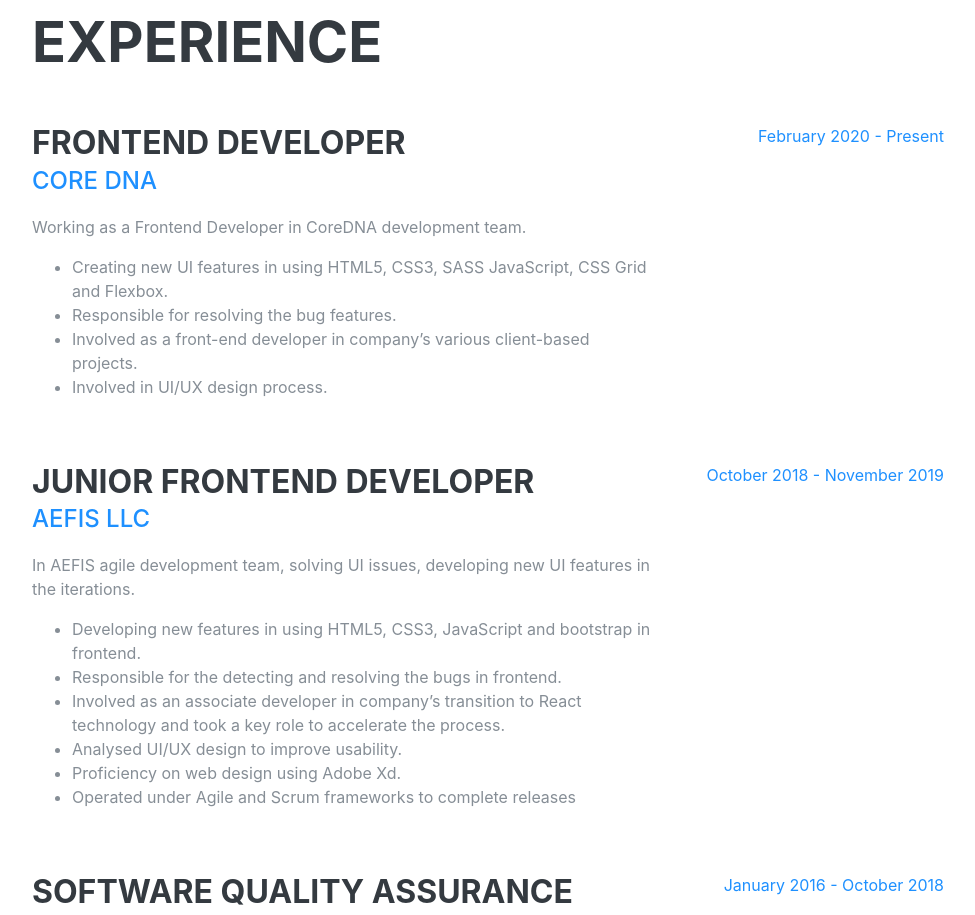
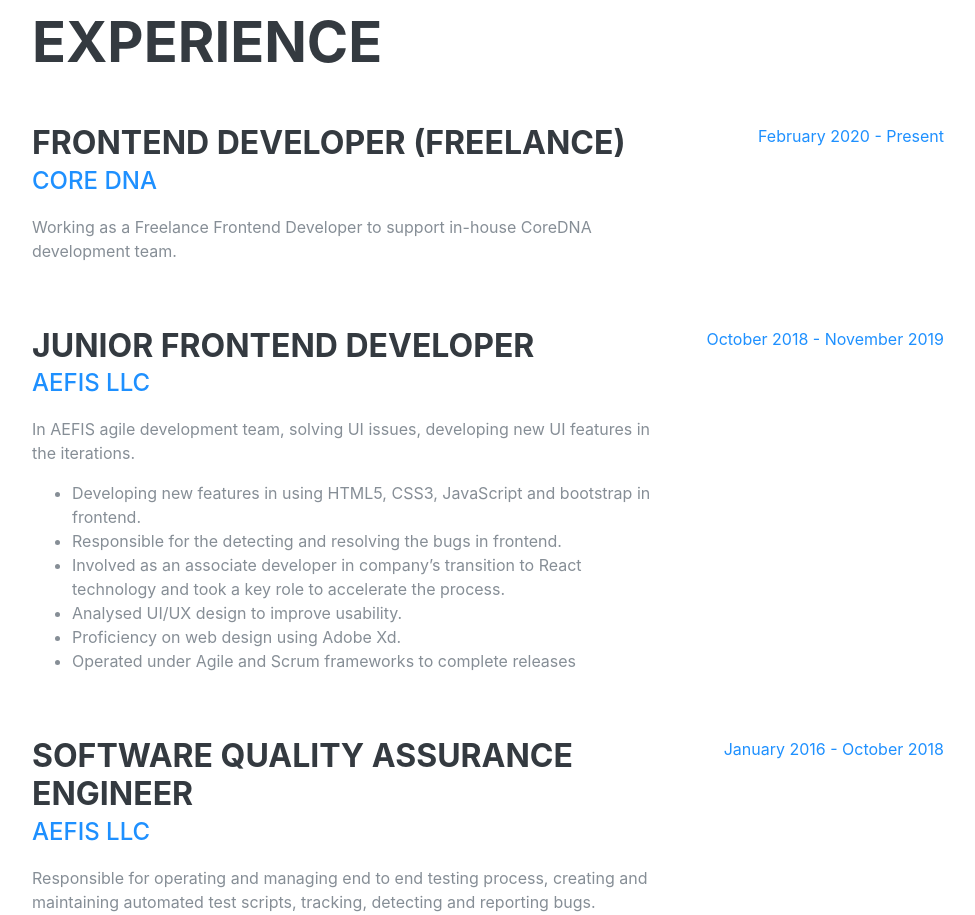
Before and after one commit to di0nys1s/myresume, a React (Create React App) app: page / in a window 1280 px wide. Shown: the part 840-1755 px from the top of the page, without its empty margins (288-1263 px from the left). Built offline with nearby package versions, Linux system fonts and the light colour scheme; a web font is replaced by a local one.

Commit message:
experience update

```diff
--- a/src/components/experience.jsx
+++ b/src/components/experience.jsx
@@ -10,25 +10,16 @@
 
         <div className="resume-item d-flex flex-column flex-md-row justify-content-between mb-5">
           <div className="resume-content">
-            <h3 className="mb-0">Frontend Developer</h3>
+            <h3 className="mb-0">Frontend Developer (Freelance)</h3>
             <div className="subheading mb-3">
               <a target="_blank" href="https://www.coredna.com/">
                 Core DNA
               </a>
             </div>
-            <p>Working as a Frontend Developer in CoreDNA development team.</p>
-            <ul>
-              <li>
-                Creating new UI features in using HTML5, CSS3, SASS JavaScript,
-                CSS Grid and Flexbox.
-              </li>
-              <li>Responsible for resolving the bug features.</li>
-              <li>
-                Involved as a front-end developer in company’s various
-                client-based projects.
-              </li>
-              <li>Involved in UI/UX design process.</li>
-            </ul>
+            <p>
+              Working as a Freelance Frontend Developer to support in-house
+              CoreDNA development team.
+            </p>
           </div>
           <div className="resume-date text-md-right">
             <span className="text-primary">February 2020 - Present</span>
```
